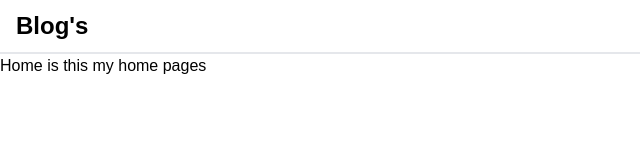
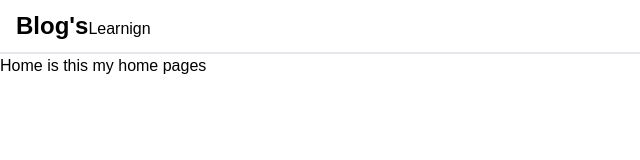
Before and after one commit to tchasinga/blogs-learning, a React (Vite) app in the folder frontend/: page / in a window 1280 px wide. Shown: the top 160 px of the page, without its empty margins (0-640 px from the left). Built offline with nearby package versions, Linux system fonts and the light colour scheme.

Commit message:
new code commint

```diff
--- a/frontend/src/Components/Header.jsx
+++ b/frontend/src/Components/Header.jsx
@@ -6,6 +6,7 @@ export default function Header() {
     <Navbar className='border-b-2'>
         <Link to='/' className=''>
             <span className='text-2xl font-bold'>Blog&apos;s</span>
+            Learnign
         </Link>
     </Navbar>
   )
```
